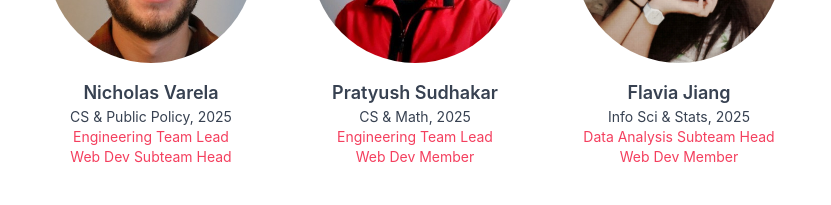
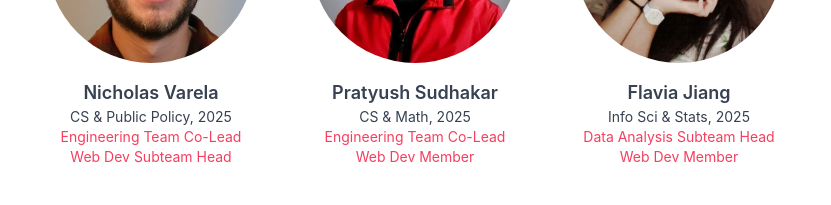
Before and after one commit to Perfect-Match-Org/perfect-match-web, a Next.js app: page /about in a window 1280 px wide. Shown: the part 1480-1685 px from the top of the page, without its empty margins (225-1056 px from the left). Built offline with nearby package versions, Linux system fonts and the light colour scheme.

Commit message:
minor change

```diff
--- a/components/members/members.ts
+++ b/components/members/members.ts
@@ -9,7 +9,7 @@ export const team = [
                 Major: 'CS & Public Policy',
                 Img: '/members/nick.jpg',
                 Linkedin: 'https://www.linkedin.com/in/nicholas-varela',
-                Title1: 'Engineering Team Lead',
+                Title1: 'Engineering Team Co-Lead',
                 Title2: 'Web Dev Subteam Head'
             },
             {
@@ -19,7 +19,7 @@ export const team = [
                 Img: '/members/pratyush.jpg',
                 Team: 'Engineering',
                 Linkedin: 'https://www.linkedin.com/in/pratyushsudhakar',
-                Title1: 'Engineering Team Lead',
+                Title1: 'Engineering Team Co-Lead',
                 Title2: 'Web Dev Member'
             },
             {
```
